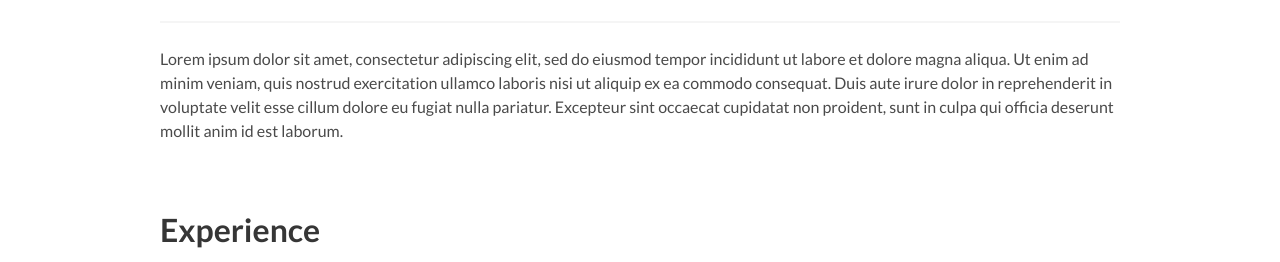
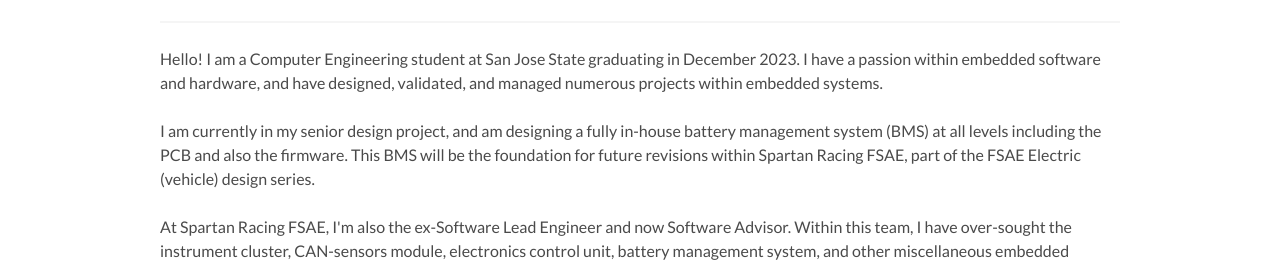
Before and after one commit to vsawce/vsawce.github.io, a plain HTML site: page index.html in a window 1280 px wide. Shown: the part 541-803 px from the top of the page. Drawn offline with Linux system fonts and the light colour scheme.

Commit message:
Updated about me section

```diff
--- a/index.html
+++ b/index.html
@@ -74,11 +74,15 @@
     <div class="container">
       <h1 class="title">About Me</h1>
       <hr />
-      <p>Lorem ipsum dolor sit amet, consectetur adipiscing elit, sed do eiusmod tempor incididunt ut labore et dolore
-        magna aliqua. Ut enim ad minim veniam, quis nostrud exercitation ullamco laboris nisi ut aliquip ex ea commodo
-        consequat. Duis aute irure dolor in reprehenderit in voluptate velit esse cillum dolore eu fugiat nulla
-        pariatur. Excepteur sint occaecat cupidatat non proident, sunt in culpa qui officia deserunt mollit anim id est
-        laborum.</p>
+      <p>Hello! I am a Computer Engineering student at San Jose State graduating in December 2023.
+        I have a passion within embedded software and hardware, and have designed, validated, and managed numerous projects within embedded systems.
+        <br>
+        <br>
+        I am currently in my senior design project, and am designing a fully in-house battery management system (BMS) at all levels including the PCB and also the firmware.
+        This BMS will be the foundation for future  revisions within Spartan Racing FSAE, part of the FSAE Electric (vehicle) design series.
+        <br>
+        <br>
+        At Spartan Racing FSAE, I'm also the ex-Software Lead Engineer and now Software Advisor. Within this team, I have over-sought the instrument cluster, CAN-sensors module, electronics control unit, battery management system, and other miscellaneous embedded systems relevant to the car.</p>
     </div>
   </section>
   <section class="section">
@@ -517,7 +521,7 @@
 
   <div id="project-6-modal" class="modal">
     <div class="modal-background"></div>
-    <div class="modal-card">
+    <div class="modal-card">Spartan Racing Electric
       <header class="modal-card-head">
         <p class="modal-card-title">Project title</p>
         <button class="delete" aria-label="close"></button>
```
